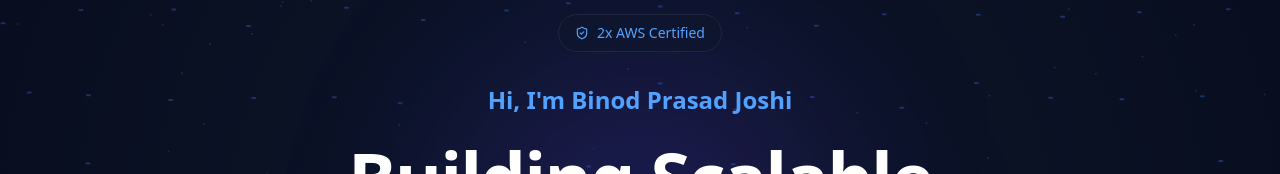
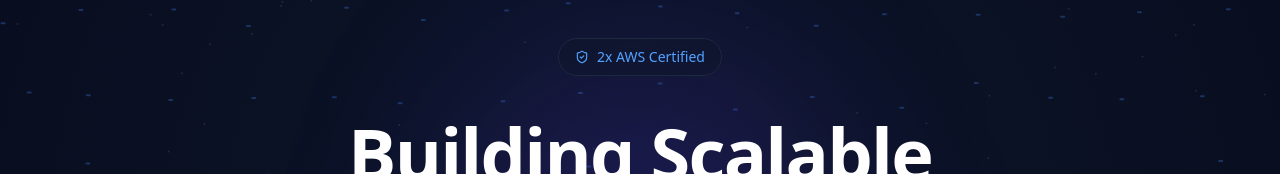
Before and after one commit to Binod231/Portfolio-Bin, a Next.js app: page / in a window 1280 px wide. Shown: the part 159-333 px from the top of the page. Built offline with nearby package versions, Linux system fonts and the light colour scheme.

Commit message:
Fix hero section

```diff
--- a/src/components/sections/Hero.tsx
+++ b/src/components/sections/Hero.tsx
@@ -41,9 +41,6 @@ export default function Hero() {
             animate={{ opacity: 1, y: 0 }}
             transition={{ duration: 0.5, delay: 0.1 }}
           >
-            <h2 className="text-xl md:text-2xl font-semibold text-blue-400 mb-4">
-              Hi, I'm Binod Prasad Joshi
-            </h2>
             <h1 className="text-5xl md:text-7xl font-bold text-white tracking-tight mb-6 leading-tight">
               Building Scalable <br/>
               <span className="text-transparent bg-clip-text bg-gradient-to-r from-blue-400 to-purple-500">Cloud-Native Systems</span>
```
